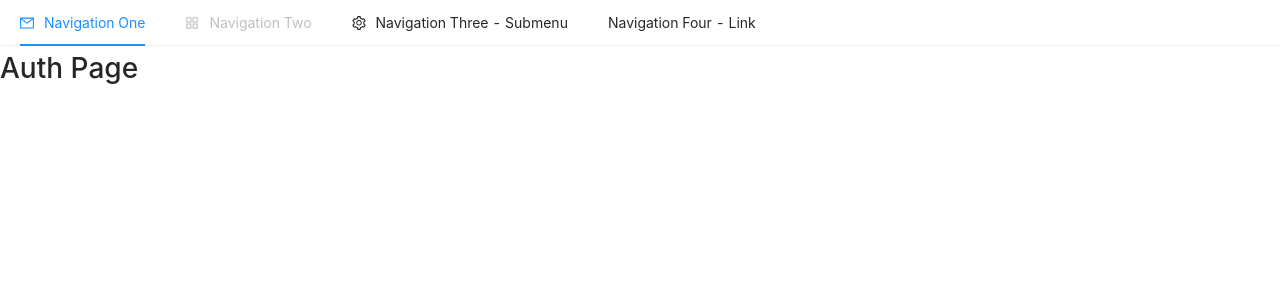
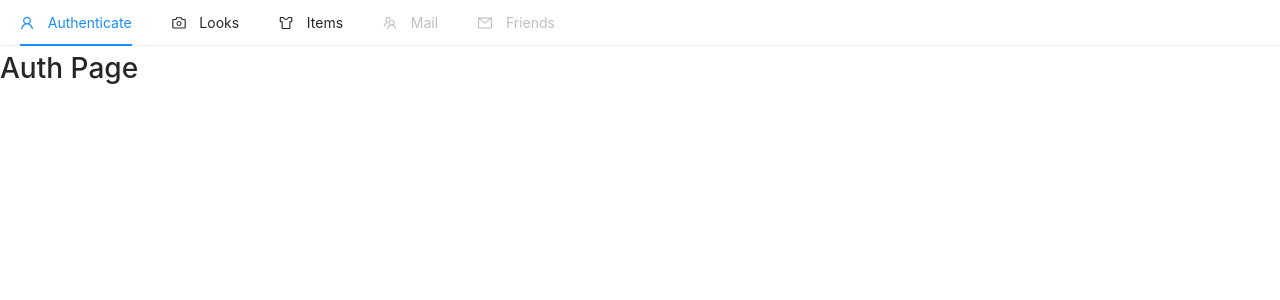
Before and after one commit to vanStaen/rewaer_frontend, a React (Create React App) app: page /auth in a window 1280 px wide. Shown: the top 300 px of the page. Built offline with nearby package versions, Linux system fonts and the light colour scheme.

Commit message:
Add menu bar

```diff
--- a/src/App.js
+++ b/src/App.js
@@ -12,8 +12,8 @@ import "./App.css";
 function App() {
   return (
     <div>
-      <MainMenu />
       <BrowserRouter>
+        <MainMenu />
         <Switch>
           <Redirect from="/" to="/auth" exact />
           <Route path="/auth" component={AuthPage} />
--- a/src/components/Menu.js
+++ b/src/components/Menu.js
@@ -1,9 +1,12 @@
 import React, { Component } from "react";
+import { NavLink } from "react-router-dom";
 import { Menu } from "antd";
 import {
+  UserOutlined,
+  CameraOutlined,
+  SkinOutlined,
+  TeamOutlined,
   MailOutlined,
-  AppstoreOutlined,
-  SettingOutlined,
 } from "@ant-design/icons";
 
 const { SubMenu } = Menu;
@@ -26,34 +29,20 @@ class MainMenu extends Component {
         selectedKeys={[current]}
         mode="horizontal"
       >
-        <Menu.Item key="mail" icon={<MailOutlined />}>
-          Navigation One
+        <Menu.Item key="auth" icon={<UserOutlined />}>
+          <NavLink to="/auth"> Authenticate</NavLink>
         </Menu.Item>
-        <Menu.Item key="app" disabled icon={<AppstoreOutlined />}>
-          Navigation Two
+        <Menu.Item key="looks" icon={<CameraOutlined />}>
+          <NavLink to="/looks"> Looks</NavLink>
         </Menu.Item>
-        <SubMenu
-          key="SubMenu"
-          icon={<SettingOutlined />}
-          title="Navigation Three - Submenu"
-        >
-          <Menu.ItemGroup title="Item 1">
-            <Menu.Item key="setting:1">Option 1</Menu.Item>
-            <Menu.Item key="setting:2">Option 2</Menu.Item>
-          </Menu.ItemGroup>
-          <Menu.ItemGroup title="Item 2">
-            <Menu.Item key="setting:3">Option 3</Menu.Item>
-            <Menu.Item key="setting:4">Option 4</Menu.Item>
-          </Menu.ItemGroup>
-        </SubMenu>
-        <Menu.Item key="alipay">
-          <a
-            href="https://ant.design"
-            target="_blank"
-            rel="noopener noreferrer"
-          >
-            Navigation Four - Link
-          </a>
+        <Menu.Item key="items" icon={<SkinOutlined />}>
+          <NavLink to="/items"> Items</NavLink>
+        </Menu.Item>
+        <Menu.Item key="mail" icon={<TeamOutlined />} disabled>
+          <NavLink to="/mail"> Mail</NavLink>
+        </Menu.Item>
+        <Menu.Item key="friends" icon={<MailOutlined />} disabled>
+          <NavLink to="/friends"> Friends</NavLink>
         </Menu.Item>
       </Menu>
     );
```
